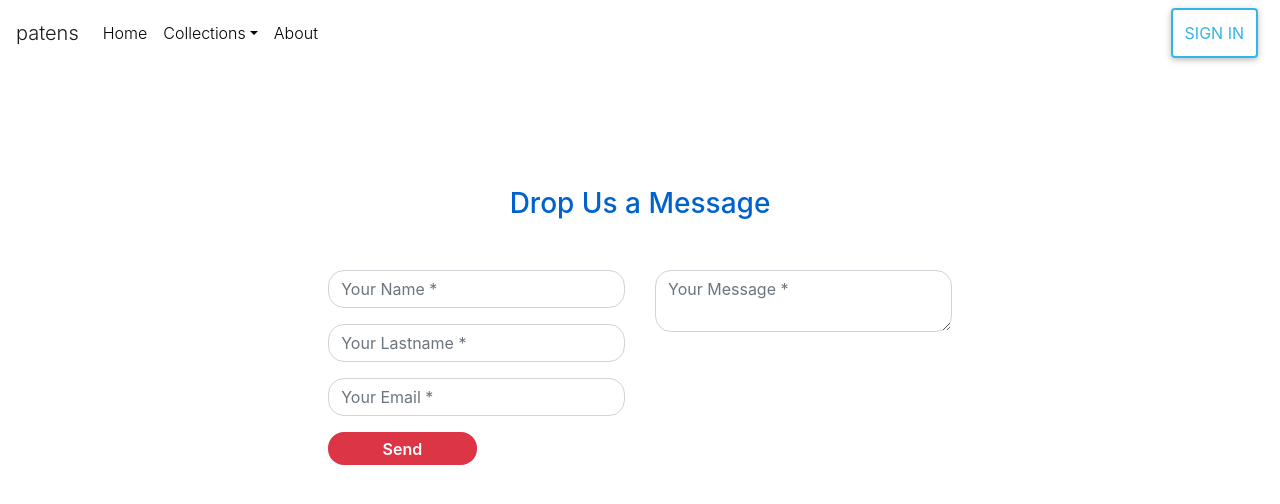
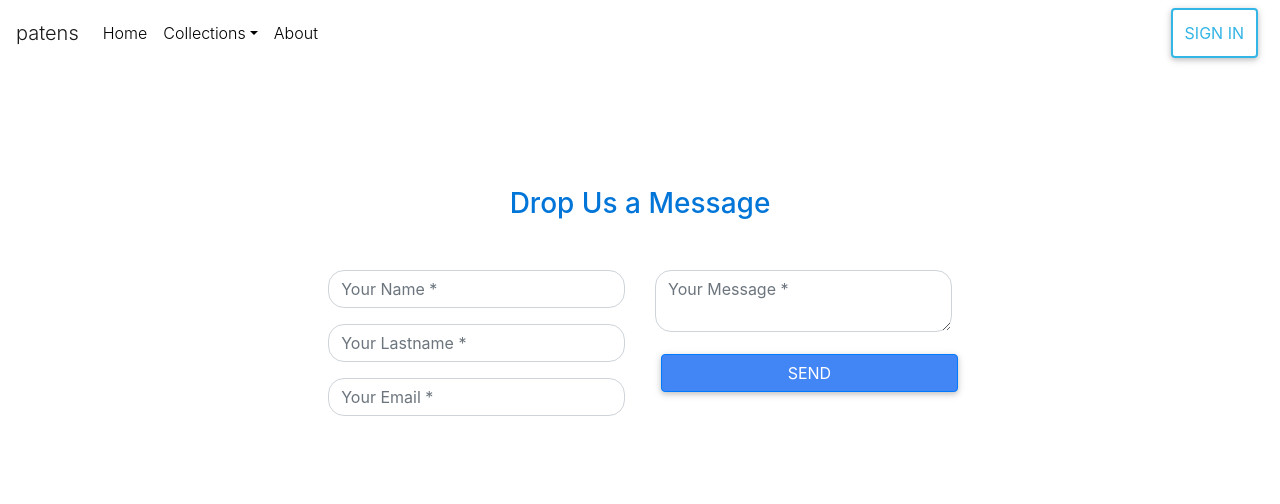
Before and after one commit to PatrickJosephEns/PersonalSite, a React (Create React App) app in the folder client/: page /contact in a window 1280 px wide. Shown: the top 504 px of the page. Built offline with nearby package versions, Linux system fonts and the light colour scheme; a web font is replaced by a local one.

Commit message:
contact form working

```diff
--- a/client/src/components/contact/ContactForm.js
+++ b/client/src/components/contact/ContactForm.js
@@ -51,6 +51,8 @@ formSubmit=(e)=>{
 
     axios.post('/api/forma',data)
     .then(res=>{
+        console.log('Email successfully sent!')
+        alert("Your email has been sent! We will be in touch ASAP!");
         this.setState({
             sent:true
         },this.resetForm())
@@ -111,12 +113,7 @@ restForm=()=>{
                             value={this.state.email}
                             onChange={this.handleEmail} />
                         </div>
-                        <div class="form-group">
-                            <input type="submit"
-                            name="btnSubmit"
-                            class="btnContact"
-                            value="Send" />
-                        </div>
+
                     </div>
                     <div class="col-md-6">
                         <div class="form-group">
@@ -128,11 +125,12 @@ restForm=()=>{
                             value={this.state.message}
                             onChange={this.handleMessage}></textarea>
                         </div>
+                        <div class="form-group">
+                            <button type="submit" class="btn btn-primary">Send</button>
+                        </div>
                     </div>
 
                 </div>
-
-                <div className={this.state.sent ?'msg msgAppear':'msg'}>Message has been sent</div>
             </form>
 </div>
         )
--- a/client/src/components/contact/contact.css
+++ b/client/src/components/contact/contact.css
@@ -29,35 +29,9 @@
     margin-bottom: 8%;
     margin-top: -10%;
     text-align: center;
-    color: #0062cc;
-}
-.contact-form .btnContact {
-    width: 50%;
-    border: none;
-    border-radius: 1rem;
-    padding: 1.5%;
-    background: #dc3545;
-    font-weight: 600;
-    color: #fff;
-    cursor: pointer;
-}
-.btnContactSubmit
-{
-    width: 50%;
-    border-radius: 1rem;
-    padding: 1.5%;
-    color: #fff;
-    background-color: #0062cc;
-    border: none;
-    cursor: pointer;
+    color: #0275d8;
 }
 
-.msg{
-    font-style: italic;
-    font-size: 100px;
-    display: none;
+.btn{
+width: 100%;
 }
-
-.msgAppear{
-    display:block
-}
```
